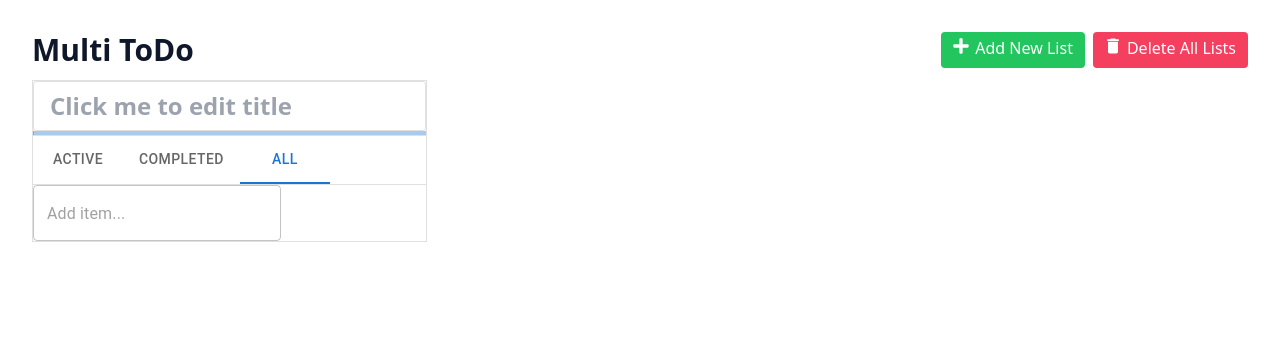
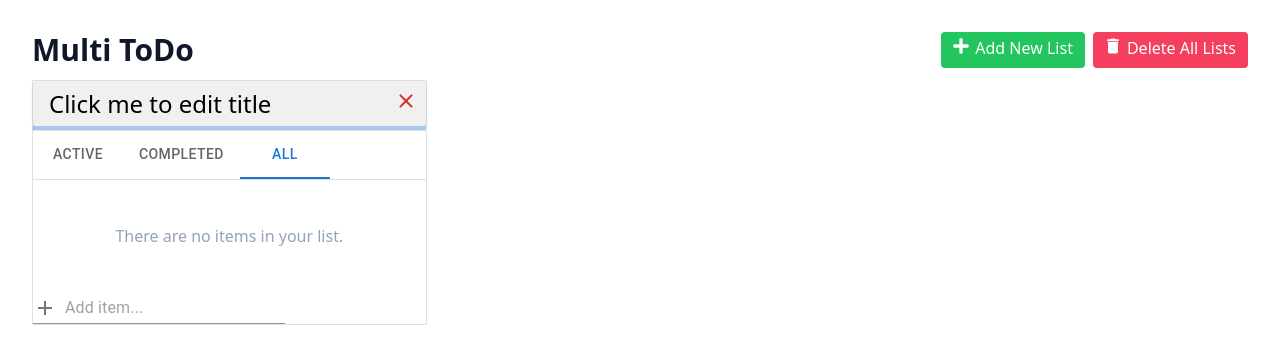
Before and after one commit to JANA-hassanhashmi/MultiTodo, a React (Vite) app in the folder MultiTodoList/: page / in a window 1280 px wide. Both pictures are taken after a click on the element "Add New List". Shown: the top 364 px of the page. Built offline with nearby package versions, Linux system fonts and the light colour scheme.

Commit message:
added tons of styling

```diff
--- a/MultiTodoList/src/App.tsx
+++ b/MultiTodoList/src/App.tsx
@@ -67,12 +67,12 @@ function App() {
 
       {
         (outerToDoList.length === 0) ? (
-        <div className='flex items-center justify-center h-80'>
+        <div className='flex items-center justify-center h-80 '>
           <span>
           You currently have no lists.
           </span>
           </div>) : (
-          <div className='grid grid-cols-1 md:grid-cols-2 lg:grid-cols-3 gap-4'>
+          <div className='grid grid-cols-1 md:grid-cols-2 lg:grid-cols-3 gap-4 '>
             {outerToDoList.map( outerToDo =>(
               <OuterToDo outerToDo={outerToDo} outerToDoList={outerToDoList} setOuterToDoList={setOuterToDoList}/>
             ))}
--- a/MultiTodoList/src/components/InputField.tsx
+++ b/MultiTodoList/src/components/InputField.tsx
@@ -1,5 +1,6 @@
-import { TextField } from '@mui/material';
+import { Box, InputAdornment, TextField } from '@mui/material';
 import React, { useRef } from 'react'
+import AddIcon from '@mui/icons-material/Add';
 
 interface Props{
     inputField: string,
@@ -16,6 +17,8 @@ const InputField:React.FC<Props> = ({inputField, setinputField, handleAddInnerIt
     onSubmit={ (e) => {
     handleAddInnerItem(e)
     inputRef.current?.blur();}} >
+    <Box>
+
       <TextField
       ref={inputRef}
       type='input'
@@ -23,7 +26,18 @@ const InputField:React.FC<Props> = ({inputField, setinputField, handleAddInnerIt
       value={inputField}
       onChange={
           (e) =>setinputField(e.target.value)
-        }/>
+      }
+      InputProps={{
+        startAdornment: (
+          <InputAdornment position='start'>
+            <AddIcon/>
+          </InputAdornment>
+        ),
+      }}
+      variant='standard'
+      />
+    </Box>
+
          </form>
   )
 }
--- a/MultiTodoList/src/components/OuterToDo.tsx
+++ b/MultiTodoList/src/components/OuterToDo.tsx
@@ -5,6 +5,8 @@ import InnerToDo from './InnerToDo';
 import { Box, Button, Card, Divider, IconButton, LinearProgress, Paper, Tab, Tabs } from '@mui/material';
 import { CloseRounded } from '@mui/icons-material';
 import { TabPanel } from '@mui/lab';
+import { sizing } from '@mui/system';
+
 
 
 
@@ -85,10 +87,10 @@ const OuterToDo: React.FC<Props> = ({outerToDo, outerToDoList, setOuterToDoList}
   return (
 
     <Box>
-    <Paper variant="outlined" elevation={24} square>
-      <Card className='flex bg' variant='outlined'>
+    <Paper variant="outlined" elevation={24} sx={{}} square>
+      <Card className='flex'  sx={{backgroundColor: '#F0F0F0', height: "45px", position: "relative"}}>
         <form
-          className='flex' onSubmit={ (e) => {
+          className='flex bg-inherit items-center' onSubmit={ (e) => {
           handleChangeTitle(e)}} >
           <input
           ref={titleRef}
@@ -97,10 +99,24 @@ const OuterToDo: React.FC<Props> = ({outerToDo, outerToDoList, setOuterToDoList}
             value={titleField}
             onChange={
             (e) =>setTitleField(e.target.value)}
-            className="px-4 py-2 border-gray-300 rounded text-2xl font-bold text-blue-600"></input>
+            className="px-4 py-2
+            border-gray-300
+            rounded text-2xl
+            text-black bg-inherit
+            focus:bg-amber-200
+            cursor-pointer
+            w-80
+            h-5
+            placeholder-current
+            outline-none"></input>
         </form>
 
-        <IconButton color='error' disableFocusRipple={true} onClick={()=> deleteOuter(outerToDo.id)}>
+        <IconButton
+        color='error'
+        disableFocusRipple={true}
+        onClick={()=> deleteOuter(outerToDo.id)}
+        sx={{position: "absolute", right: "0" }}
+        >
         <CloseRounded/>
         </IconButton>
       </Card>
@@ -122,6 +138,22 @@ const OuterToDo: React.FC<Props> = ({outerToDo, outerToDoList, setOuterToDoList}
 
 
     {
+
+      (outerToDo.innerToDoList.length === 0) ? (
+        <div className=''>
+          <div className='h-28 flex justify-center items-center'>
+            <span className='text-slate-400'>There are no items in your list.</span>
+          </div>
+
+          <InputField
+          inputField={inputField}
+          setinputField={setinputField}
+          handleAddInnerItem={handleAddInnerItem}
+          />
+        </div>
+      ) : (
+
+
       (tabValue === 0) ? (
         <div>
           {outerToDo.innerToDoList.filter(innerToDo => !innerToDo.isDone).map(innerToDo => (
@@ -173,7 +205,7 @@ const OuterToDo: React.FC<Props> = ({outerToDo, outerToDoList, setOuterToDoList}
           />
         </div>
         ))
-
+      )
     }
 
     </Paper>
--- a/MultiTodoList/tailwind.config.js
+++ b/MultiTodoList/tailwind.config.js
@@ -4,7 +4,11 @@ export default {
     "./index.html",
   "./src/**/*.{js,ts,jsx,tsx}",],
   theme: {
-    extend: {},
+    extend: {
+      placeholderColor: {
+        "current": "currentColor",
+      }
+    },
   },
   plugins: [],
 }
```
Lines whose indentation alone changed are shown as unchanged.
